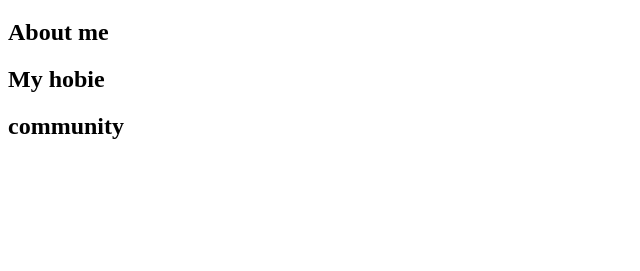
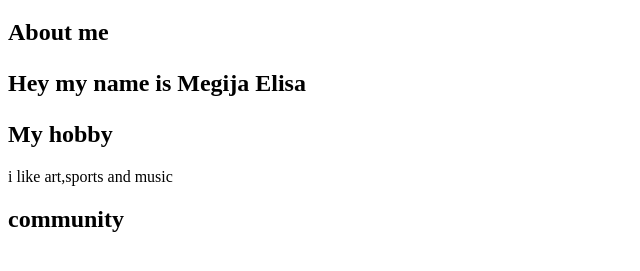
Before and after one commit to megijaelisa/My-second-web-page, a plain HTML site: page index.html in a window 1280 px wide. Shown: the part 61-332 px from the top of the page, without its empty margins (0-640 px from the left). Drawn offline with Linux system fonts and the light colour scheme.

Commit message:
Update index.html

```diff
--- a/index.html
+++ b/index.html
@@ -3,7 +3,9 @@
 <body>
   <h1>Welcome to my hobby website</h1>
 <h2>About me<h2>
-<h2>My hobie</h2>
+  <p>Hey my name is Megija Elisa</p>
+<h2>My hobby</h2>
+  <p>i like art,sports and music</p>
 <h2>community</h2>
 
 </body>
```
